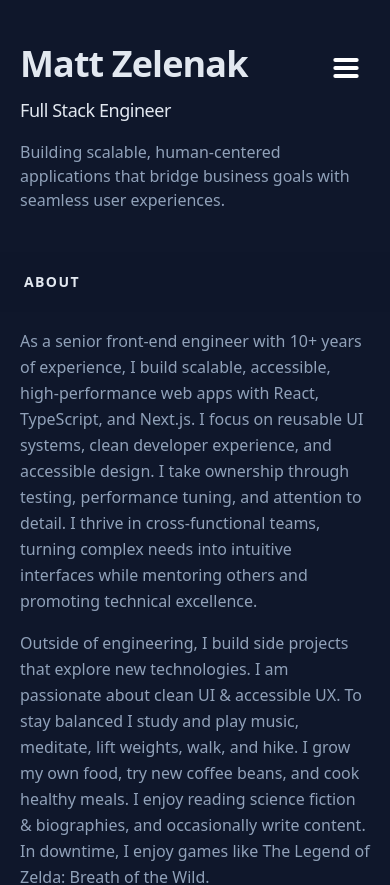
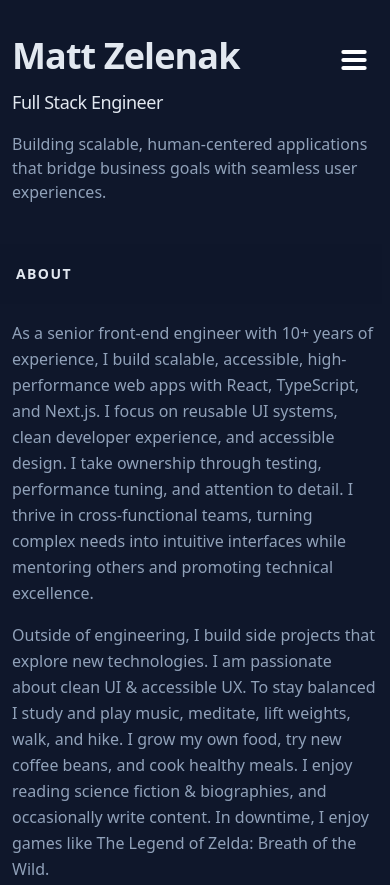
Before and after one commit to mzelenak-dev/mzed.dev, a Next.js app: page / in a window 390 px wide. Shown: the top 885 px of the page. Built offline with nearby package versions, Linux system fonts and the light colour scheme.

Commit message:
blog detail responsive body padding

```diff
--- a/app/layout.tsx
+++ b/app/layout.tsx
@@ -18,7 +18,7 @@ export default async function RootLayout({children}: Readonly<{children: React.R
 
   return (
     <html lang="en">
-      <body className={`${inter.className} antialiased bg-gradient relative mx-auto h-full w-full text-slate-400 bg-slate-900 leading-relaxed selection:bg-teal-300 selection:text-teal-900 p-5`}>
+      <body className={`${inter.className} antialiased bg-gradient relative mx-auto h-full w-full text-slate-400 bg-slate-900 leading-relaxed selection:bg-teal-300 selection:text-teal-900 xl:px-0 lg:py-5 lg:px-5 px-3 py-3`}>
         <div id="spotlight-overlay" className="hidden lg:block absolute -z-10"></div>
         {children}
         <Spotlight />
--- a/components/BlogDetail.tsx
+++ b/components/BlogDetail.tsx
@@ -33,7 +33,7 @@ export default function BlogDetail({ post }: { post: Post }) {
           {/* Left column — content */}
           <section className="space-y-8">
             {/* Breadcrumb / meta row */}
-            <div className="flex flex-col sm:flex-row sm:items-center sm:justify-between space-y-2 hidden md:block">
+            <div className="flex flex-col sm:flex-row sm:items-center sm:justify-between space-y-2 hidden md:block mb-4">
               <div className="flex items-center gap-3 text-sm text-slate-400">
                 <Link
                   href="/blog"
@@ -98,8 +98,7 @@ export default function BlogDetail({ post }: { post: Post }) {
             </div>
 
             {/* Article body card */}
-            <div className="prose prose-invert max-w-none rounded-xl p-2 shadow-inner">
-              {/* actual content (assumes sanitized HTML) */}
+            <div className="lg:p-5 pb-0 pt-8">
               <div
                 className="leading-relaxed text-slate-200 prose-a:text-teal-300 prose-a:no-underline hover:prose-a:underline flex flex-col gap-5"
                 dangerouslySetInnerHTML={{ __html: post.html }}
```
